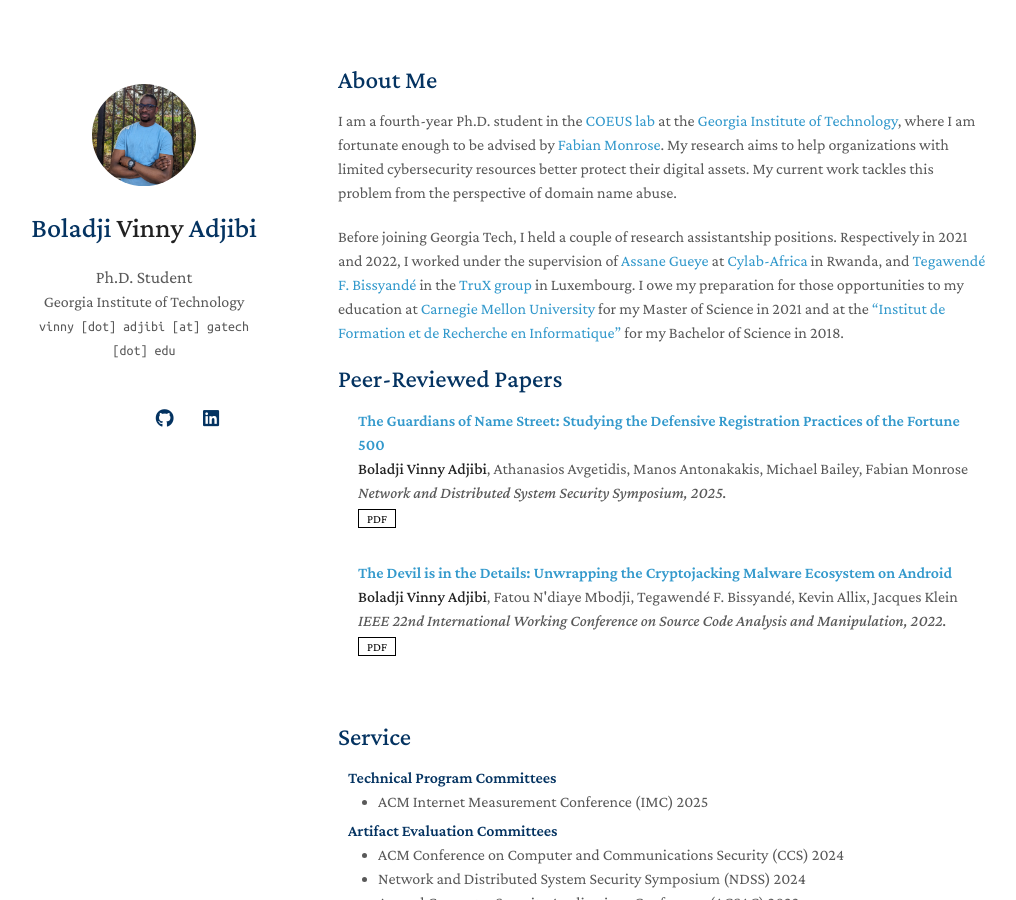
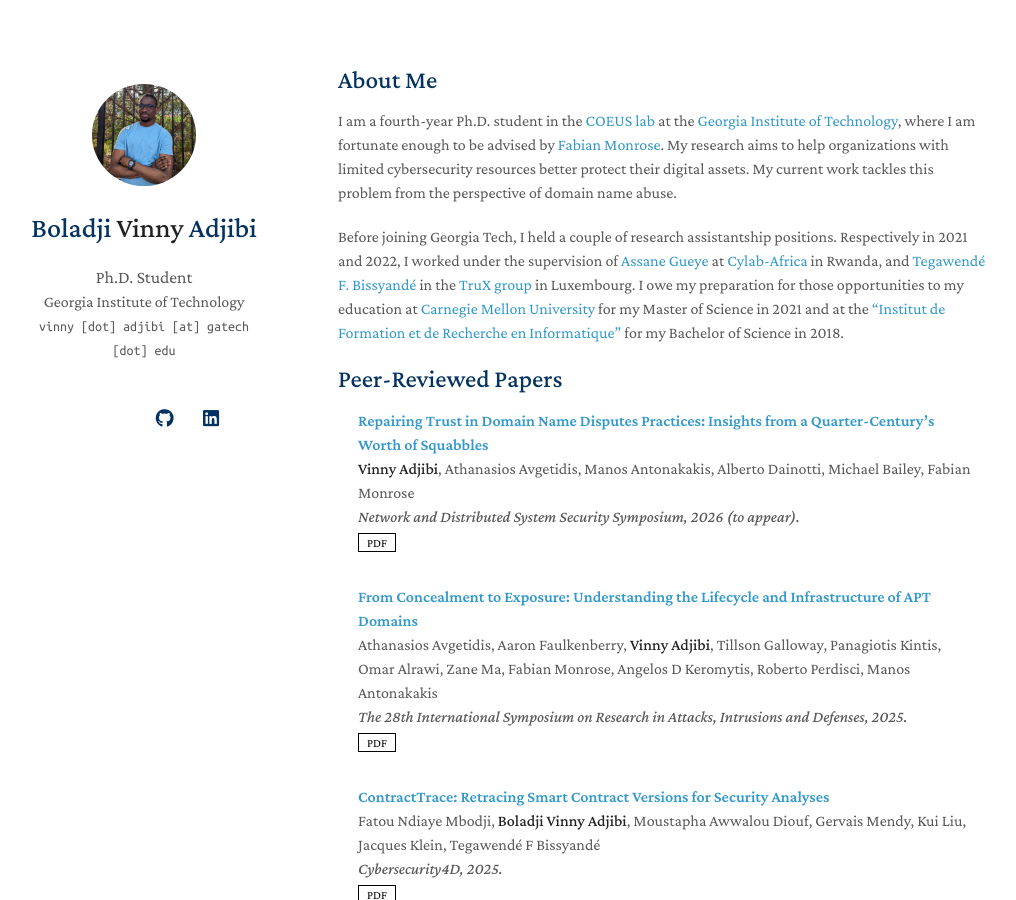
Before and after one commit to boladjivinny/boladjivinny.github.io, a Jekyll site: the page built from index.md, in a window 1280 px wide and 900 px high. Shown: the whole window, without its empty margins (132-1148 px from the left). Built offline with Jekyll 4.4.1, drawn with Linux system fonts in a browser that asks for light colours; nearby versions of some CDN libraries; a style sheet for code colours, icons or effects is not loaded; our own code applies the rules of GitHub Pages for plain Markdown files.

Commit message:
Update publications.yml

```diff
--- a/_data/publications.yml
+++ b/_data/publications.yml
@@ -1,4 +1,19 @@
 main:
+  - title: "Repairing Trust in Domain Name Disputes Practices: Insights from a Quarter-Century’s Worth of Squabbles"
+    authors: <strong>Vinny Adjibi</strong>, Athanasios Avgetidis, Manos Antonakakis, Alberto Dainotti, Michael Bailey, Fabian Monrose
+    conference_short: NDSS
+    conference: Network and Distributed System Security Symposium, 2026 (to appear).
+    pdf: https://coeus-center.com/articles/Manuscript_UDRP_final.pdf
+  - title: "From Concealment to Exposure: Understanding the Lifecycle and Infrastructure of APT Domains"
+    authors: Athanasios Avgetidis, Aaron Faulkenberry, <strong>Vinny Adjibi</strong>, Tillson Galloway, Panagiotis Kintis, Omar Alrawi, Zane Ma, Fabian Monrose, Angelos D Keromytis, Roberto Perdisci, Manos Antonakakis
+    conference_short: RAID
+    conference: The 28th International Symposium on Research in Attacks, Intrusions and Defenses, 2025.
+    pdf: https://fabianmonrose.github.io/papers/atropos.pdf
+  - title: "ContractTrace: Retracing Smart Contract Versions for Security Analyses"
+    authors: Fatou Ndiaye Mbodji, <strong>Boladji Vinny Adjibi</strong>, Moustapha Awwalou Diouf, Gervais Mendy, Kui Liu, Jacques Klein, Tegawendé F Bissyandé
+    conference_short: C4D
+    conference: Cybersecurity4D, 2025.
+    pdf: https://paicta.co/wp-content/uploads/2025/08/C4D2025_camera_8071.pdf
   - title: "The Guardians of Name Street: Studying the Defensive Registration Practices of the Fortune 500"
     authors: <strong>Boladji Vinny Adjibi</strong>, Athanasios Avgetidis, Manos Antonakakis, Michael Bailey, Fabian Monrose
     conference_short: NDSS
```
